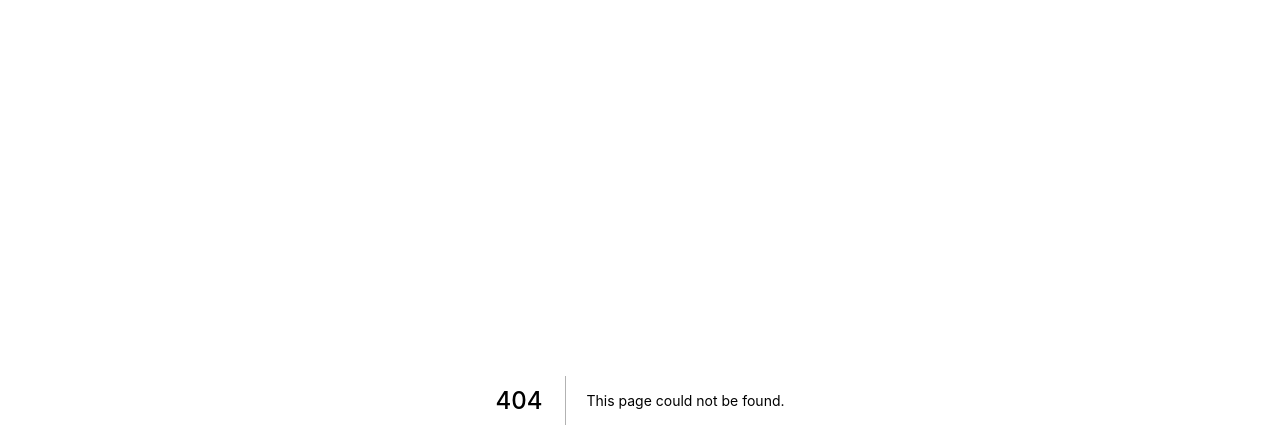
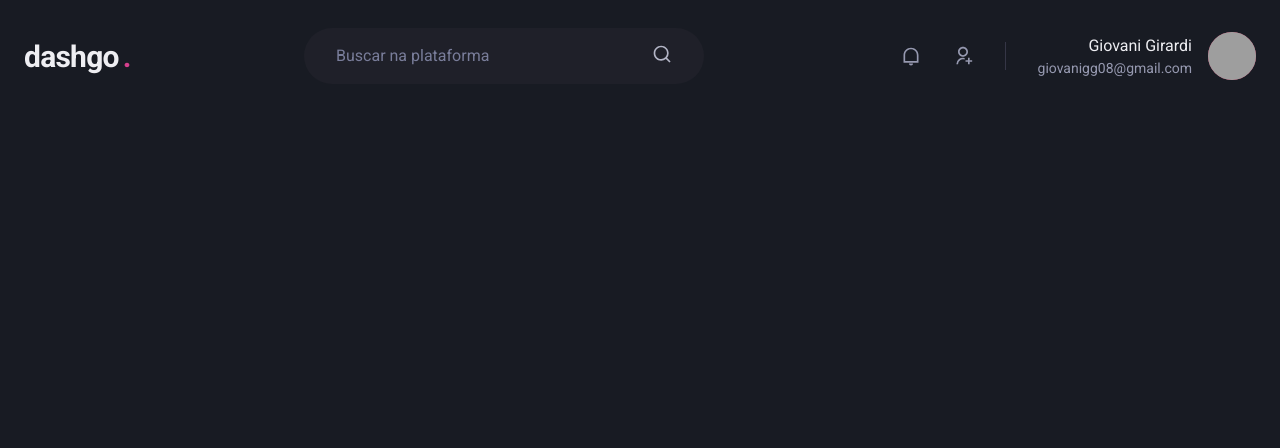
Before and after one commit to giovanigirardi/dashgo, a Next.js app: page /dashboard in a window 1280 px wide. Before the commit this address had no page. Shown: the top 448 px of the page. Built offline with nearby package versions, Linux system fonts and the light colour scheme; grey boxes are pictures that could not be loaded.

Commit message:
feat: Criado componente de header

```diff
--- a/package.json
+++ b/package.json
@@ -16,7 +16,8 @@
     "framer-motion": "^6.2.8",
     "next": "12.1.1",
     "react": "17.0.2",
-    "react-dom": "17.0.2"
+    "react-dom": "17.0.2",
+    "react-icons": "^4.3.1"
   },
   "devDependencies": {
     "@types/node": "^17.0.23",
--- /dev/null
+++ b/src/components/Header.tsx
@@ -0,0 +1,82 @@
+import { Flex, Icon, Input, HStack, Text, Box, Avatar } from "@chakra-ui/react";
+import {
+  RiNotificationLine,
+  RiSearchLine,
+  RiUserAddLine,
+} from "react-icons/ri";
+
+export function Header() {
+  return (
+    <Flex
+      as="header"
+      w="100%"
+      maxW={1480}
+      h="20"
+      mx="auto"
+      mt="4"
+      px="6"
+      align="center"
+    >
+      <Text fontSize="3xl" fontWeight="bold" letterSpacing="tight" w="64">
+        dashgo
+        <Text as="span" ml="1" color="pink.500">
+          .
+        </Text>
+      </Text>
+
+      <Flex
+        as="label"
+        flex="1"
+        py="4"
+        px="8"
+        ml="6"
+        maxW={400}
+        alignSelf="center"
+        color="gray.200"
+        position="relative"
+        bgColor="gray.800"
+        borderRadius="full"
+      >
+        <Input
+          color="gray.50"
+          variant="unstyled"
+          placeholder="Buscar na plataforma"
+          pr="4"
+          mr="4"
+          _placeholder={{ color: "gray.400" }}
+        />
+        <Icon as={RiSearchLine} fontSize="20" />
+      </Flex>
+
+      <Flex align="center" ml="auto">
+        <HStack
+          spacing="8"
+          mx="8"
+          pr="8"
+          py="1"
+          color="gray.300"
+          borderRightWidth={1}
+          borderColor="gray.700"
+        >
+          <Icon as={RiNotificationLine} fontSize="20" />
+          <Icon as={RiUserAddLine} fontSize="20" />
+        </HStack>
+
+        <Flex align="center">
+          <Box mr="4" textAlign="right">
+            <Text>Giovani Girardi</Text>
+            <Text color="gray.300" fontSize="sm">
+              giovanigg08@gmail.com
+            </Text>
+          </Box>
+
+          <Avatar
+            size="md"
+            name="Giovani Girardi"
+            src="https://github.com/giovanigirardi.png"
+          />
+        </Flex>
+      </Flex>
+    </Flex>
+  );
+}
--- /dev/null
+++ b/src/pages/dashboard.tsx
@@ -0,0 +1,9 @@
+import { Header } from "../components/Header";
+
+export default function Dashboard() {
+  return (
+    <>
+      <Header />
+    </>
+  );
+}
```
Also changed, not shown: 1 other file (tests, documents, lock files or other folders).
